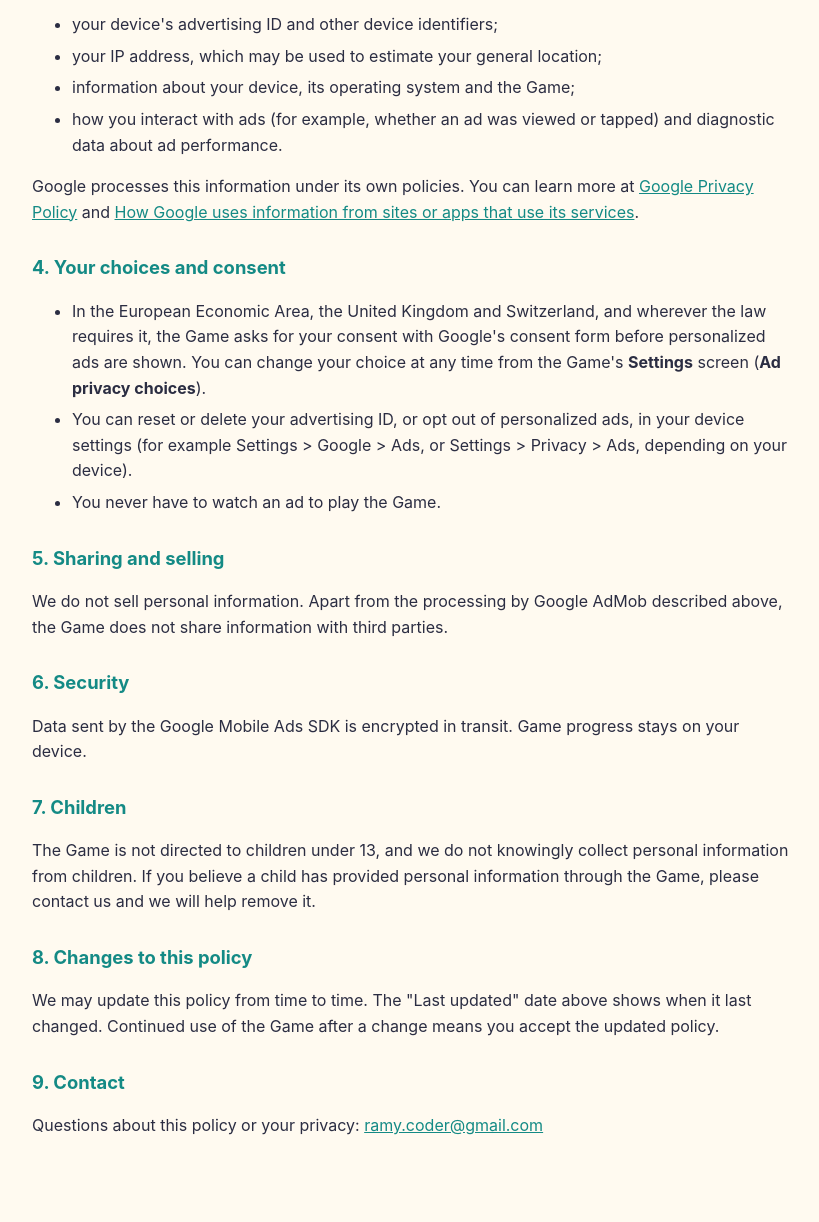
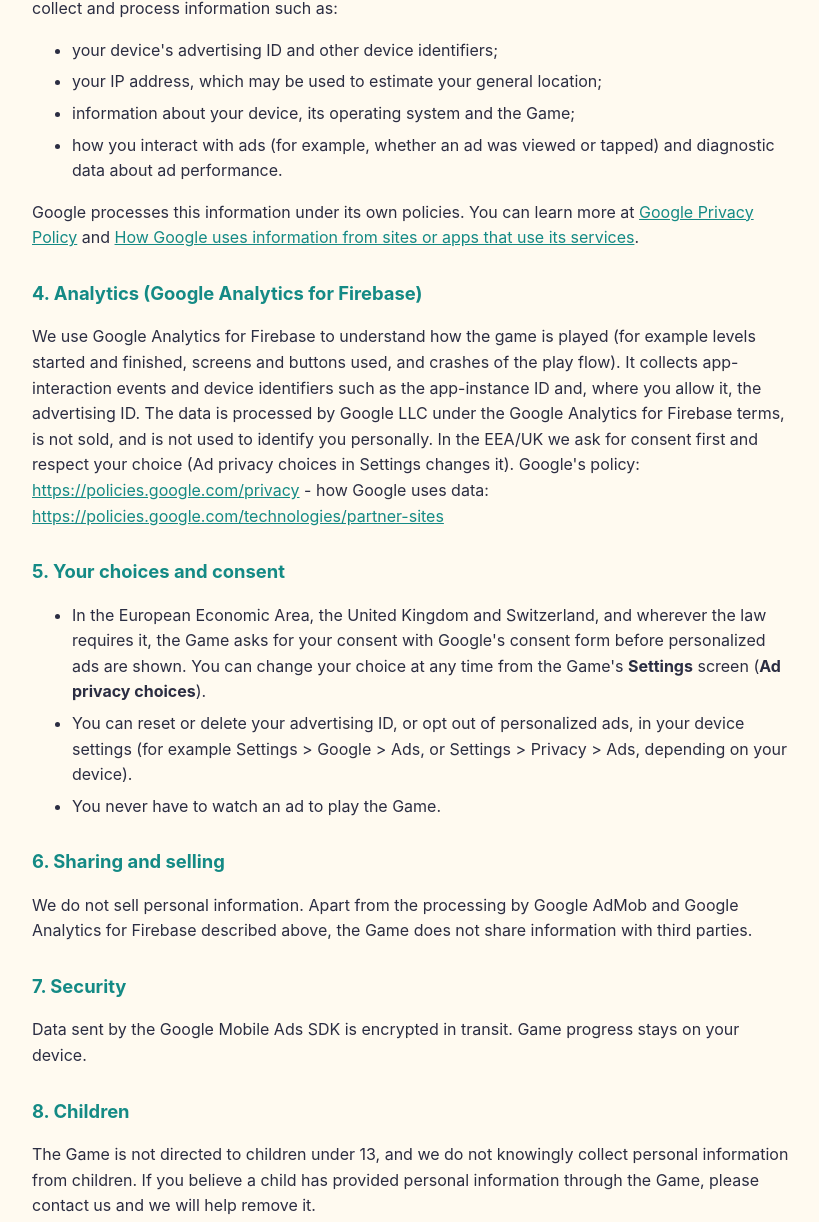
Before and after one commit to CoderRamy/airportbaggageboss-privacy, a plain HTML site: page index.html in a window 1280 px wide. Shown: the part 709-1931 px from the top of the page, without its empty margins (228-1047 px from the left). Drawn offline with Linux system fonts and the light colour scheme.

Commit message:
Privacy policy: add Google Analytics for Firebase section
Co-Authored-By: Claude Sonnet 5.5 <noreply@anthropic.com>

```diff
--- a/index.html
+++ b/index.html
@@ -15,7 +15,7 @@
 </head>
 <body>
 <h1>Airport Baggage Boss - Privacy Policy</h1>
-<p class="muted">Last updated: November 20, 2026</p>
+<p class="muted">Last updated: November 24, 2026</p>
 
 <p>This policy explains how the mobile game <strong>Airport Baggage Boss</strong> (the "Game"), published by <strong>Crazy Beans</strong> ("we", "us"), handles information. The short version: we do not ask for your name, email or any account, and your game progress stays on your device. The only third-party service in the Game is Google AdMob, which shows optional video ads.</p>
 
@@ -23,7 +23,7 @@
 <p>The Game saves your progress (money, unlocked items, upgrade levels, play time and similar game state) locally on your device. This data is not sent to us. It is deleted when you clear the Game's data or uninstall the Game.</p>
 
 <h2>2. Information we collect</h2>
-<p>We do not collect, receive or store any personal information ourselves. The Game has no login, no accounts, no chat and no in-app purchases.</p>
+<p>We do not collect, receive or store any personal information ourselves (see Advertising and Analytics below for what Google collects). The Game has no login, no accounts, no chat and no in-app purchases.</p>
 
 <h2>3. Advertising (Google AdMob)</h2>
 <p>The Game can show <strong>optional rewarded video ads</strong>: an ad plays only when you tap a reward button such as the "+30s" flight-time button or the "Helper 3 min" button. These ads are provided by Google AdMob. To show ads, measure them and prevent fraud, the Google Mobile Ads SDK may collect and process information such as:</p>
@@ -35,26 +35,29 @@
 </ul>
 <p>Google processes this information under its own policies. You can learn more at <a href="https://policies.google.com/privacy">Google Privacy Policy</a> and <a href="https://policies.google.com/technologies/partner-sites">How Google uses information from sites or apps that use its services</a>.</p>
 
-<h2>4. Your choices and consent</h2>
+<h2>4. Analytics (Google Analytics for Firebase)</h2>
+<p>We use Google Analytics for Firebase to understand how the game is played (for example levels started and finished, screens and buttons used, and crashes of the play flow). It collects app-interaction events and device identifiers such as the app-instance ID and, where you allow it, the advertising ID. The data is processed by Google LLC under the Google Analytics for Firebase terms, is not sold, and is not used to identify you personally. In the EEA/UK we ask for consent first and respect your choice (Ad privacy choices in Settings changes it). Google's policy: <a href="https://policies.google.com/privacy">https://policies.google.com/privacy</a> - how Google uses data: <a href="https://policies.google.com/technologies/partner-sites">https://policies.google.com/technologies/partner-sites</a></p>
+
+<h2>5. Your choices and consent</h2>
 <ul>
   <li>In the European Economic Area, the United Kingdom and Switzerland, and wherever the law requires it, the Game asks for your consent with Google's consent form before personalized ads are shown. You can change your choice at any time from the Game's <strong>Settings</strong> screen (<strong>Ad privacy choices</strong>).</li>
   <li>You can reset or delete your advertising ID, or opt out of personalized ads, in your device settings (for example Settings &gt; Google &gt; Ads, or Settings &gt; Privacy &gt; Ads, depending on your device).</li>
   <li>You never have to watch an ad to play the Game.</li>
 </ul>
 
-<h2>5. Sharing and selling</h2>
-<p>We do not sell personal information. Apart from the processing by Google AdMob described above, the Game does not share information with third parties.</p>
+<h2>6. Sharing and selling</h2>
+<p>We do not sell personal information. Apart from the processing by Google AdMob and Google Analytics for Firebase described above, the Game does not share information with third parties.</p>
 
-<h2>6. Security</h2>
+<h2>7. Security</h2>
 <p>Data sent by the Google Mobile Ads SDK is encrypted in transit. Game progress stays on your device.</p>
 
-<h2>7. Children</h2>
+<h2>8. Children</h2>
 <p>The Game is not directed to children under 13, and we do not knowingly collect personal information from children. If you believe a child has provided personal information through the Game, please contact us and we will help remove it.</p>
 
-<h2>8. Changes to this policy</h2>
+<h2>9. Changes to this policy</h2>
 <p>We may update this policy from time to time. The "Last updated" date above shows when it last changed. Continued use of the Game after a change means you accept the updated policy.</p>
 
-<h2>9. Contact</h2>
+<h2>10. Contact</h2>
 <p>Questions about this policy or your privacy: <a href="mailto:ramy.coder@gmail.com">ramy.coder@gmail.com</a></p>
 </body>
 </html>
```
